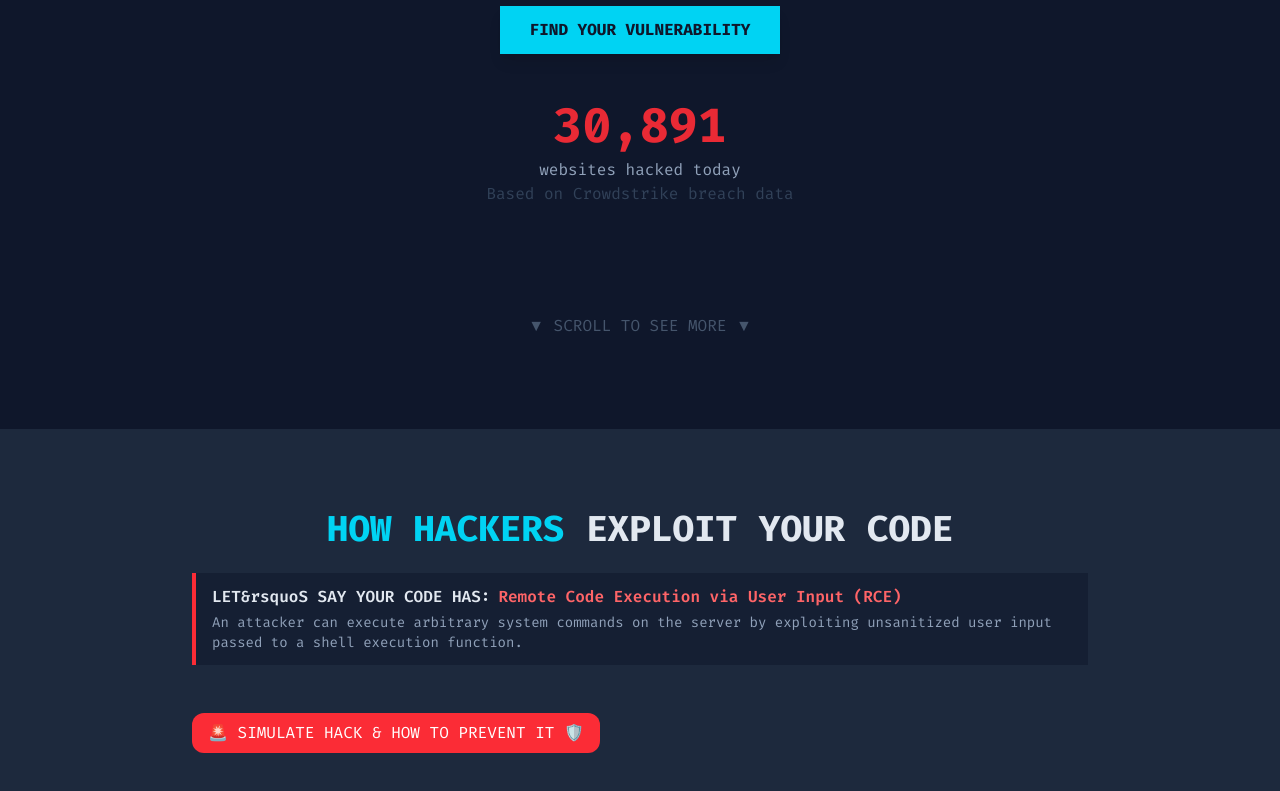
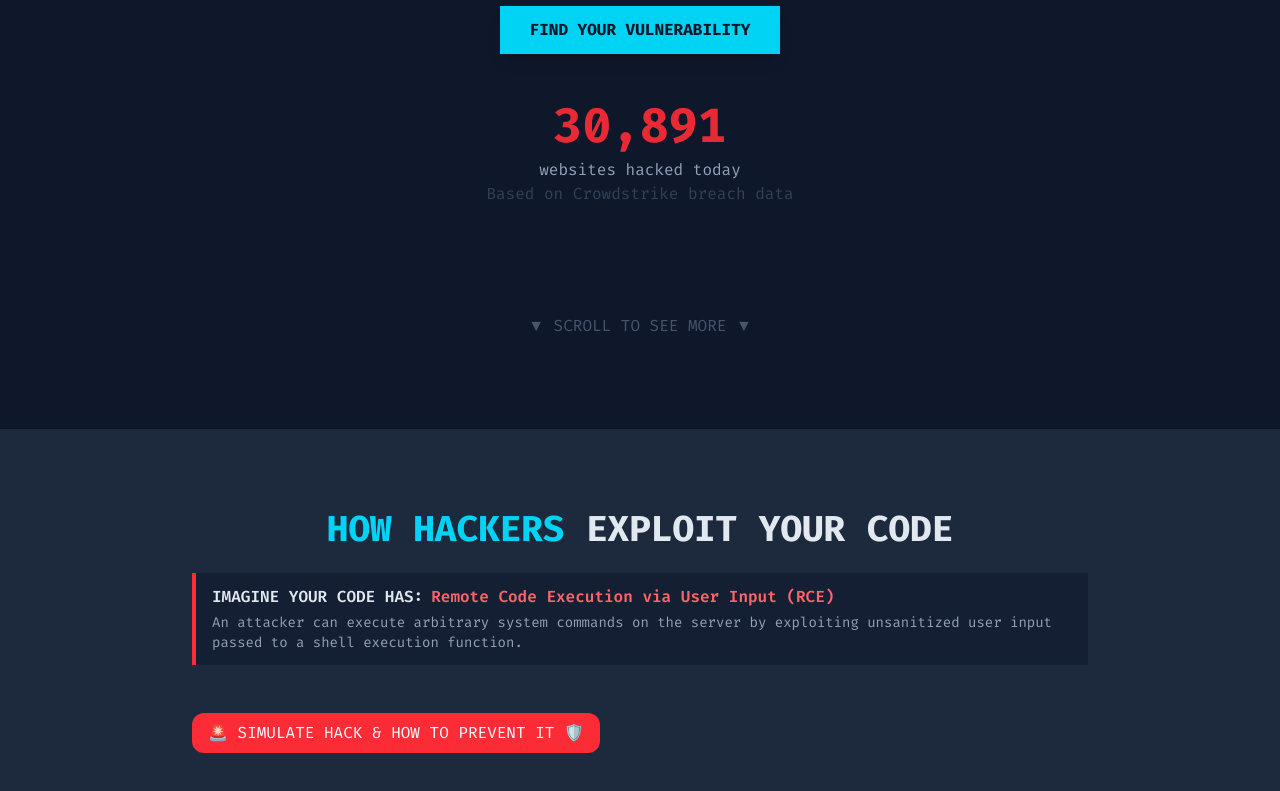
Before and after one commit to DicksenT/shift-left, a Next.js app: page / in a window 1280 px wide. Shown: the part 419-1210 px from the top of the page. Built offline with nearby package versions, Linux system fonts and the light colour scheme.

Commit message:
Update page.tsx

```diff
--- a/app/page.tsx
+++ b/app/page.tsx
@@ -51,7 +51,7 @@ export default function Homepage() {
           {/* Vulnerability Context */}
           <div className="bg-slate-900/50 border-l-4 border-red-500 px-4 py-3 mb-8">
             <p className="font-semibold">
-              LET&rsquoS SAY YOUR CODE HAS:
+              IMAGINE YOUR CODE HAS:
               <span className="text-red-400 ml-2 font-mono">{simulatedVuln.title}</span>
             </p>
             <p className="text-slate-400 mt-1 text-sm">
```
